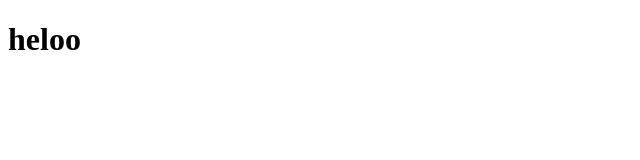
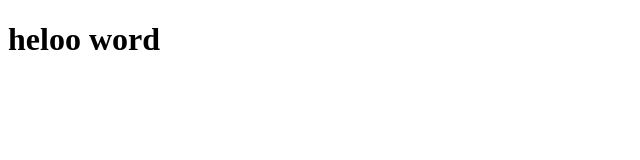
Before and after one commit to vishalkrmonu/demo2, a plain HTML site: page index.html in a window 1280 px wide. Shown: the whole page, without its empty margins (0-640 px from the left). Drawn offline with Linux system fonts and the light colour scheme.

Commit message:
Your commit message

```diff
--- a/index.html
+++ b/index.html
@@ -6,6 +6,6 @@
     <title>Document</title>
 </head>
 <body>
-    <h1>heloo</h1>
+    <h1>heloo word</h1>
 </body>
 </html>
```
